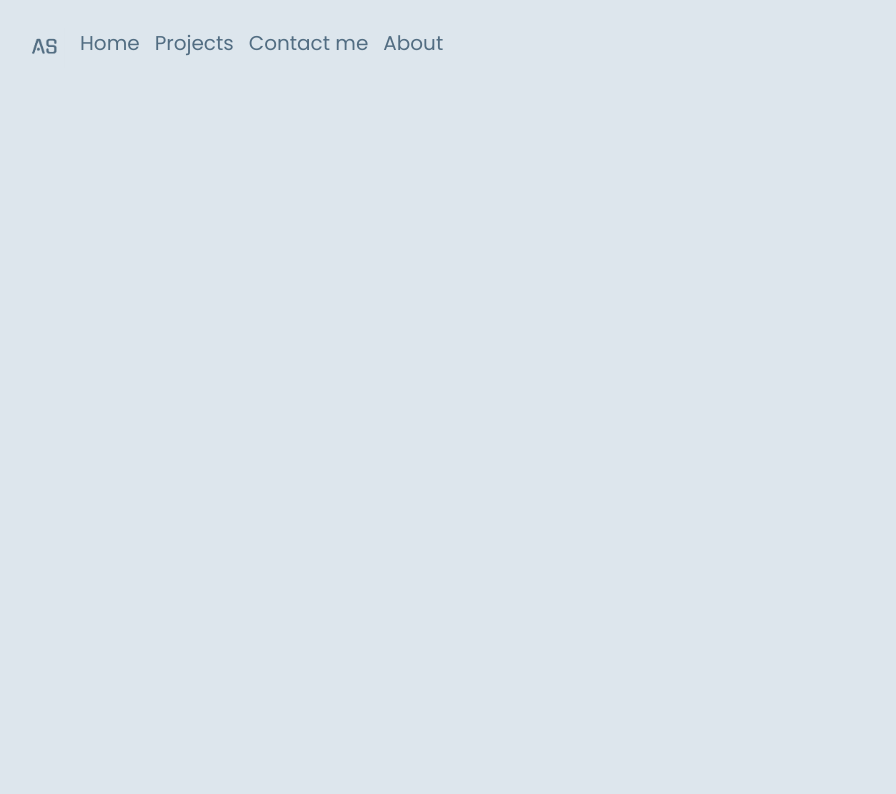
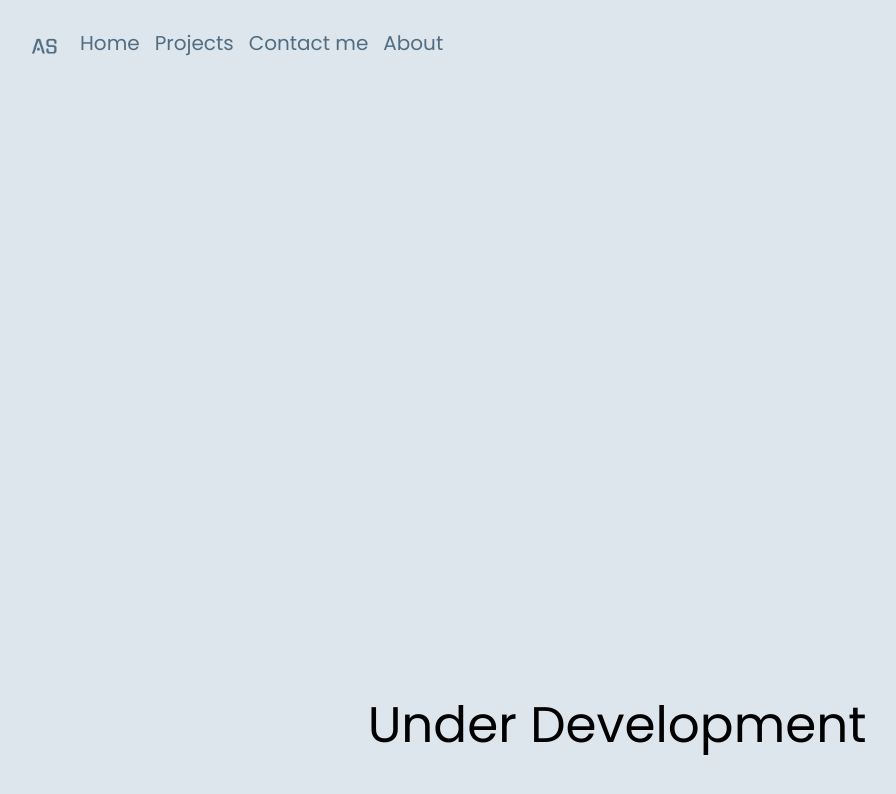
Before and after one commit to arnavseth12/My-portfolio, a plain HTML site: page projects.html in a window 1280 px wide. Shown: the whole page, without its empty margins (23-919 px from the left). Drawn offline with Linux system fonts and the light colour scheme.

Commit message:
Add 'Under Development' message to projects page
i added this so when i have projects to add i can add them

```diff
--- a/projects.html
+++ b/projects.html
@@ -35,6 +35,14 @@
             width: 40px;
             height: 40px;
         }
+
+        .under-development{
+            font-family: "Poppins",sans-serif;
+            text-align:center;
+            font-weight:400;
+            margin-top:600px;
+            font-size:50px;
+        }
     </style>
 </head>
 <body>
@@ -47,5 +55,9 @@
             <a href="about.html"><li>About</li></a>
         </ul>
     </nav>
+
+    <h1 class="under-development">
+        Under Development
+    </h1>
 </body>
 </html>
```
